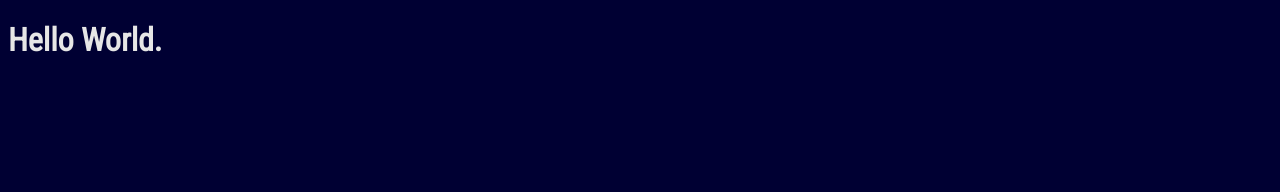
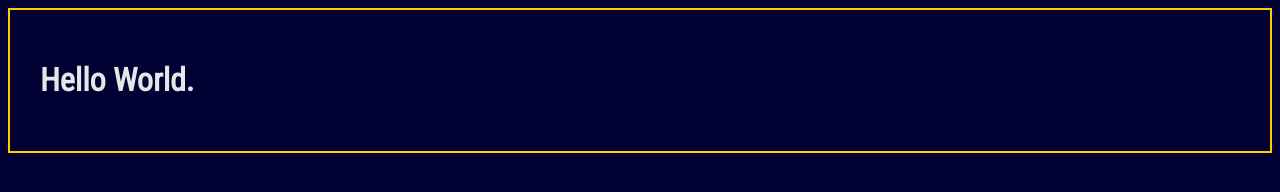
Before and after one commit to ahhnanas/ahhnanas.github.io, a plain HTML site: page index.html in a window 1280 px wide. Drawn offline with Linux system fonts and the light colour scheme.

Commit message:
Id selector fixed.

```diff
--- a/css/ahhnanas.css
+++ b/css/ahhnanas.css
@@ -4,7 +4,7 @@ body {
 	color: #e6e6e6;
 }
 
-.main {
+#main {
 	padding: 30px;
 	border: 2px solid #ffcc00;
 }
```
